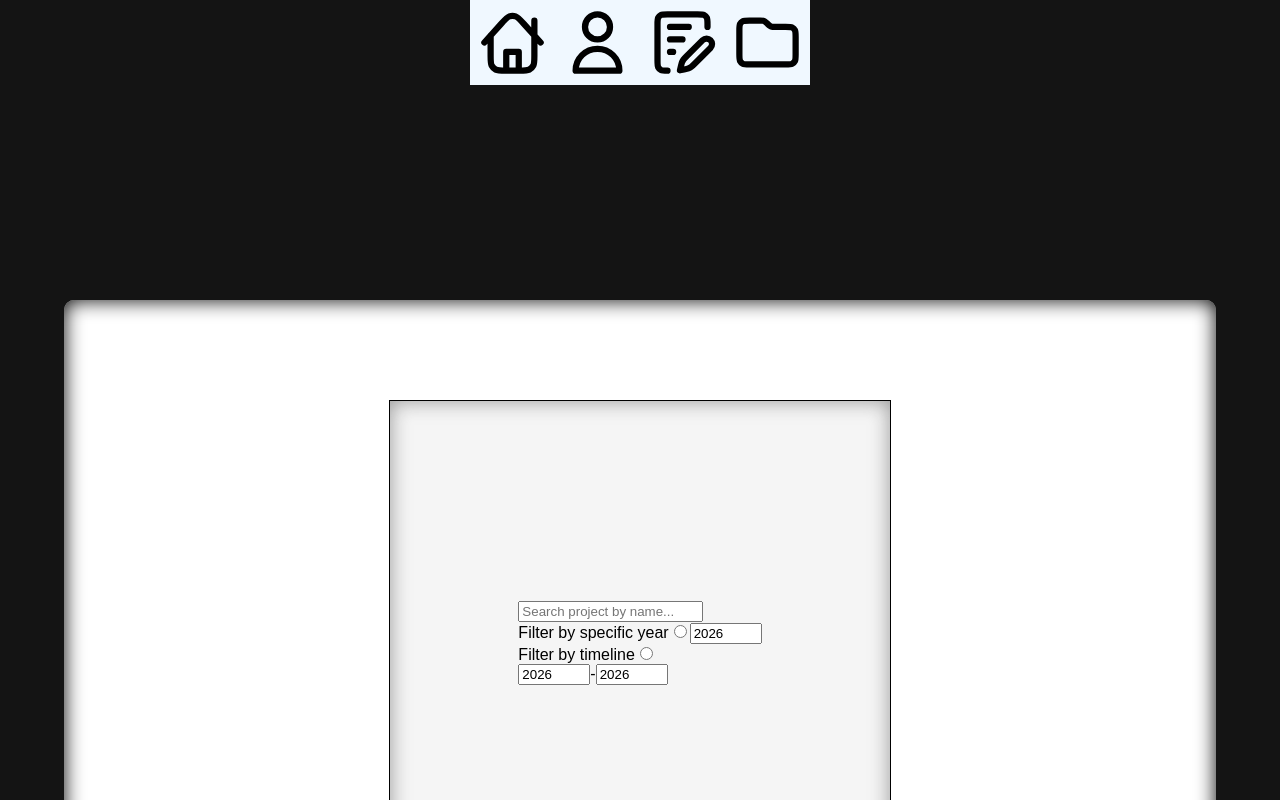
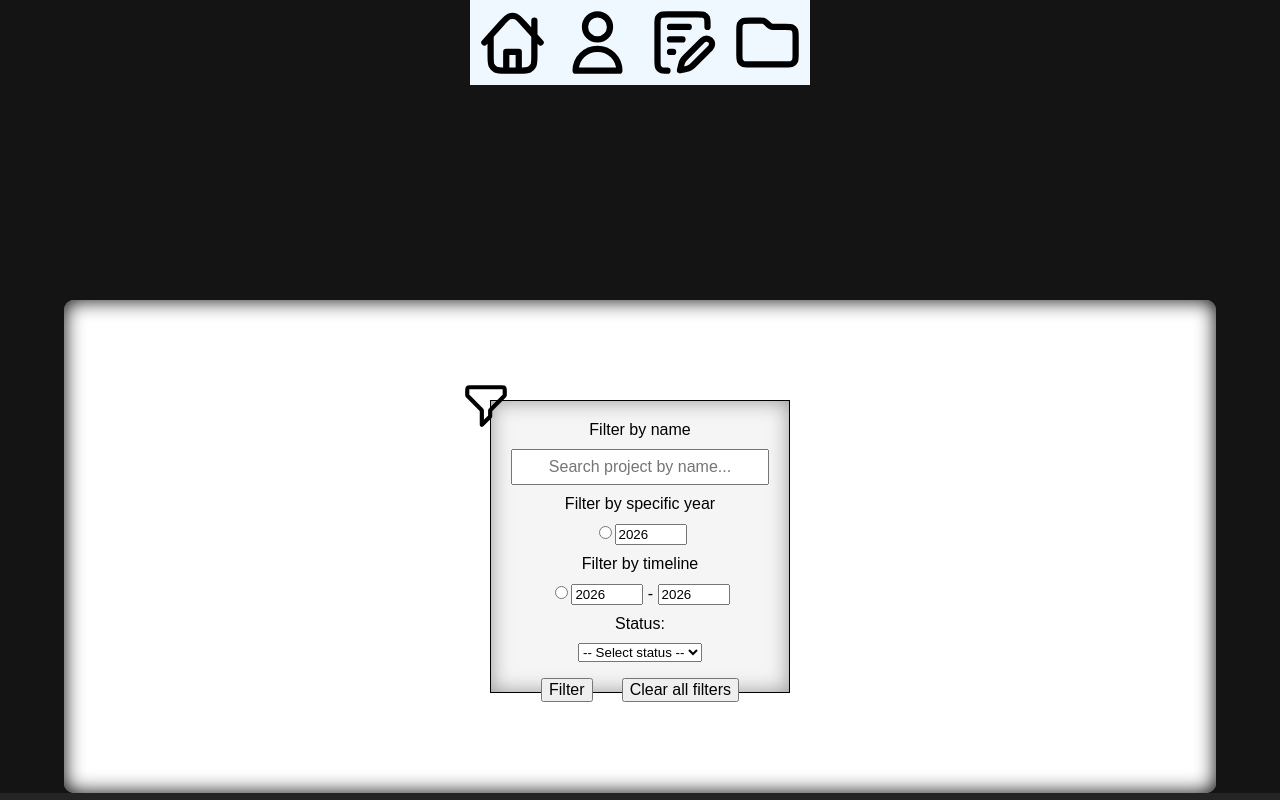
Before and after one commit to MichaelYorman/henrijorcom, a React (Vite) app: page /portfolio in a window 1280 px wide. Shown: the top 800 px of the page. Built offline with nearby package versions, Linux system fonts and the light colour scheme.

Commit message:
made crude version of filter box

```diff
--- a/src/components/Portfolio.jsx
+++ b/src/components/Portfolio.jsx
@@ -58,15 +58,17 @@ console.log(myFilters.projectName)
         </div>
         <div className="portfolio-flex-container">
         <div className="portfolio-filter-box">
+        <img className="portfolio-filter-box-image"src="/icons/filter.svg" alt="Filter logo"></img>
         <form>
+        <label name="year">Filter by name</label>
         <input className="portfolio-name-filter-input" type="text"
         name="projectName"
         value={myFilters.projectName}
         placeholder="Search project by name..."
         onChange={handleFilterChange}>
         </input>
-        <div>
         <label name="year">Filter by specific year</label>
+        <span>
         <input type="radio" name="YearTypeFilter" value="year"/>
         <input
         type="number"
@@ -76,12 +78,10 @@ console.log(myFilters.projectName)
         max="2100"
         step="1"
         value={year}></input>
-        </div>
-        <div>
+        </span>
         <label name="year">Filter by timeline</label>
+        <span>
         <input type="radio" name="YearTypeFilter" value="timeline"/>
-        </div>
-        <div>
          <input
         type="number"
         id="year"
@@ -91,7 +91,7 @@ console.log(myFilters.projectName)
         step="1"
         value={year}>
         </input>
-        <span>-</span>
+        <span> - </span>
         <input
         type="number"
         id="year"
@@ -100,7 +100,20 @@ console.log(myFilters.projectName)
         max="2100"
         step="1"
         value={year}></input>
-        </div>
+        </span>
+        <label for="status">Status:</label>
+<select id="status" name="projectStatus">
+  <option value="">-- Select status --</option>
+  <option value="planned">Planned</option>
+  <option value="inProgress">In Progress</option>
+  <option value="completed">Completed</option>
+  <option value="onHold">On Hold</option>
+</select>
+        <span>
+        <button className="portfolio-setfilter-button">Filter</button>
+        <span></span>
+        <button className="portfolio-clearfilter-button">Clear all filters</button>
+        </span>
         </form>
         </div>
         </div>
--- a/src/styles/Portfolio.css
+++ b/src/styles/Portfolio.css
@@ -14,24 +14,52 @@
 
 .portfolio-filter-box {
     display:flex;
-    gap:100px;
+    position:relative;
     flex-direction:column;
+    margin-top:100px;
+    margin-bottom:100px;
+    width:fit-content;
     height:fit-content;
-    flex-direction:column;
-    align-items:center;
-    margin-top:100px;
-    height:500px;
-    width:500px;
+    padding:20px;
     border:1px solid black;
     box-shadow: inset 0 0 20px rgba(99, 99, 99, 0.65);
     background-color:whitesmoke;
 }
 
-.portfolio-name-filter-input {
-    margin-top:200px;
+.portfolio-filter-box-image {
+    display:flex;
+    position:absolute;
+    left:-30px;
+    top:-20px;
+    width:50px;
+    height:50px;
 }
 
+.portfolio-setfilter-button {
+    position:absolute;
+    left:50px;
+    bottom:-10px;
+    font-size:16px;
+}
+.portfolio-clearfilter-button {
+    position:absolute;
+    right:50px;
+    bottom:-10px;
+    font-size:16px;
+}
+.portfolio-filter-box form {
+    display:flex;
+    flex-direction:column;
+    gap:10px;
+    align-items:center;
+}
 
+.portfolio-name-filter-input {
+    width:250px;
+    height:30px;
+    text-align:center;
+    font-size:16px;
+}
 .portfolio-project-list-box {
 
 }
```
Also changed, not shown: public/icons/filter.svg (added).
